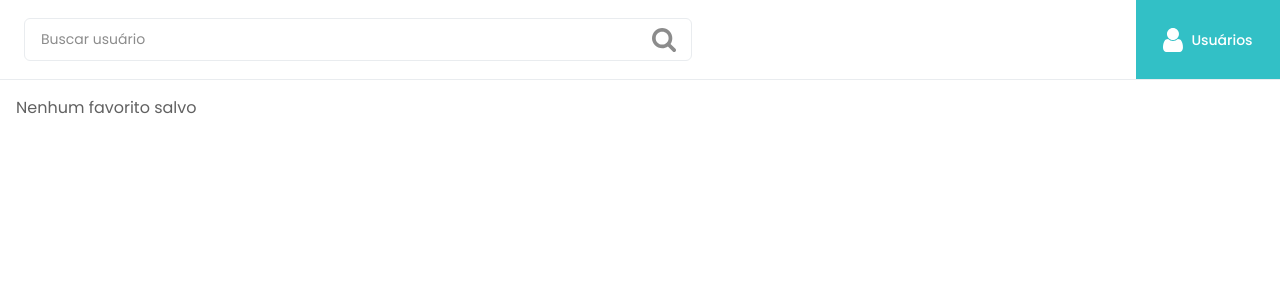
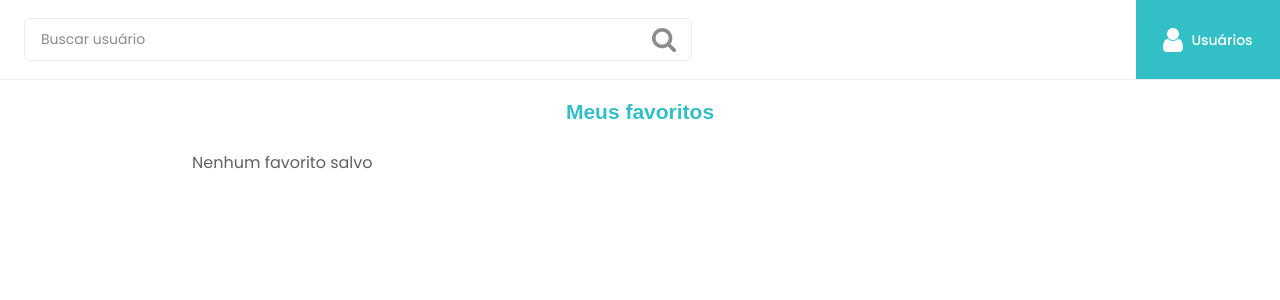
Before and after one commit to NewmarLucas/github-users, a Next.js app: page / in a window 1280 px wide. Both pictures are taken after a click on the button "Favoritos". Shown: the top 300 px of the page. Built offline with nearby package versions, Linux system fonts and the light colour scheme.

Commit message:
:recycle: refactor: ajustando posições dos itens na seção de favoritos

```diff
--- a/src/components/Sections/Favorites/index.tsx
+++ b/src/components/Sections/Favorites/index.tsx
@@ -10,19 +10,19 @@ export function Favorites({ favoriteHooks }: Props) {
   const { favorites } = favoriteHooks
 
   return (
-    <div className='py-4 container h-[calc(100%-80px)] sm:h-full'>
-      {!!favorites?.length ? (
-        <div className='h-full overflow-hidden'>
-          <h1 className='text-primary mb-6 text-center'>Meus favoritos</h1>
+    <div className='py-4 w-full h-[calc(100%-80px)] sm:h-full max-w-4xl mx-auto'>
+      <div className='h-full overflow-hidden'>
+        <h1 className='text-primary mb-6 text-center'>Meus favoritos</h1>
+        {!!favorites?.length ? (
           <section className='flex flex-col gap-4 h-[calc(100%-55px)] overflow-y-auto pr-2'>
             {favorites.map(repo => (
               <RepoCard key={repo.id} favoriteHooks={favoriteHooks} repo={repo} />
             ))}
           </section>
-        </div>
-      ) : (
-        <p>Nenhum favorito salvo</p>
-      )}
+        ) : (
+          <p>Nenhum favorito salvo</p>
+        )}
+      </div>
     </div>
   )
 }
```
